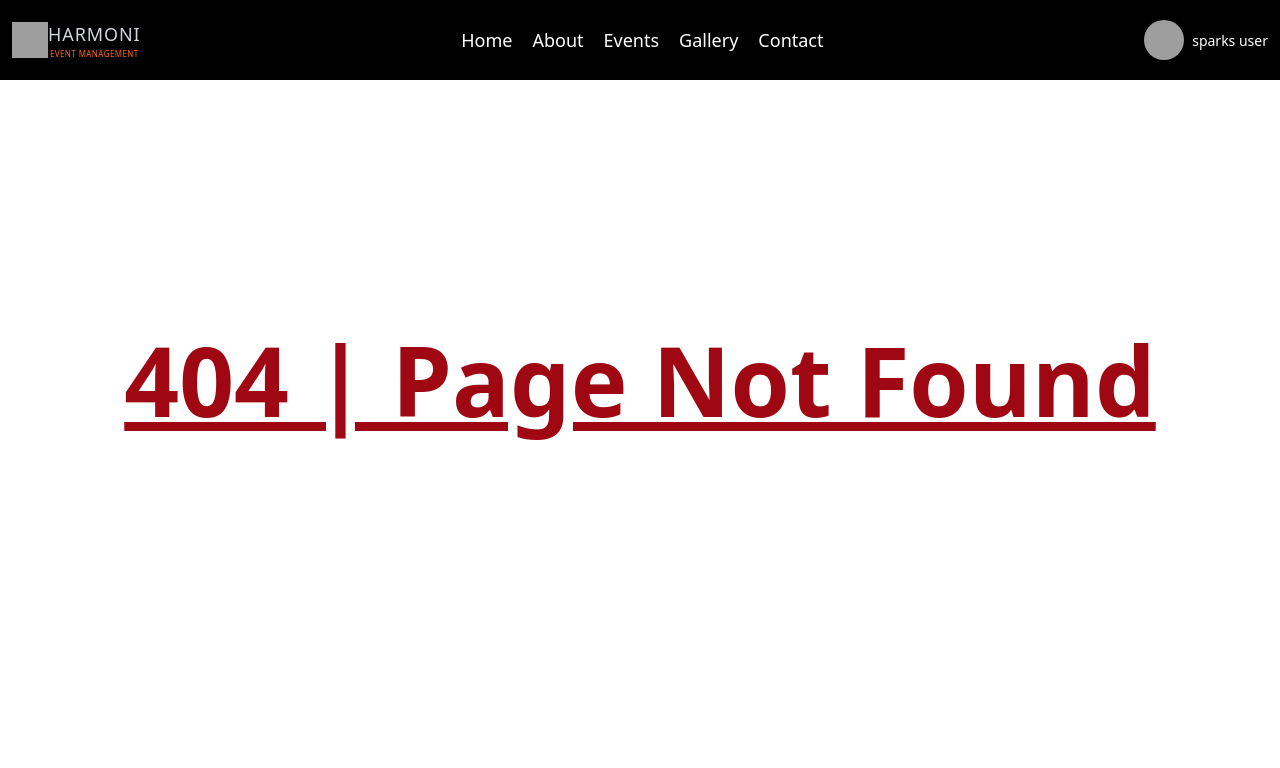
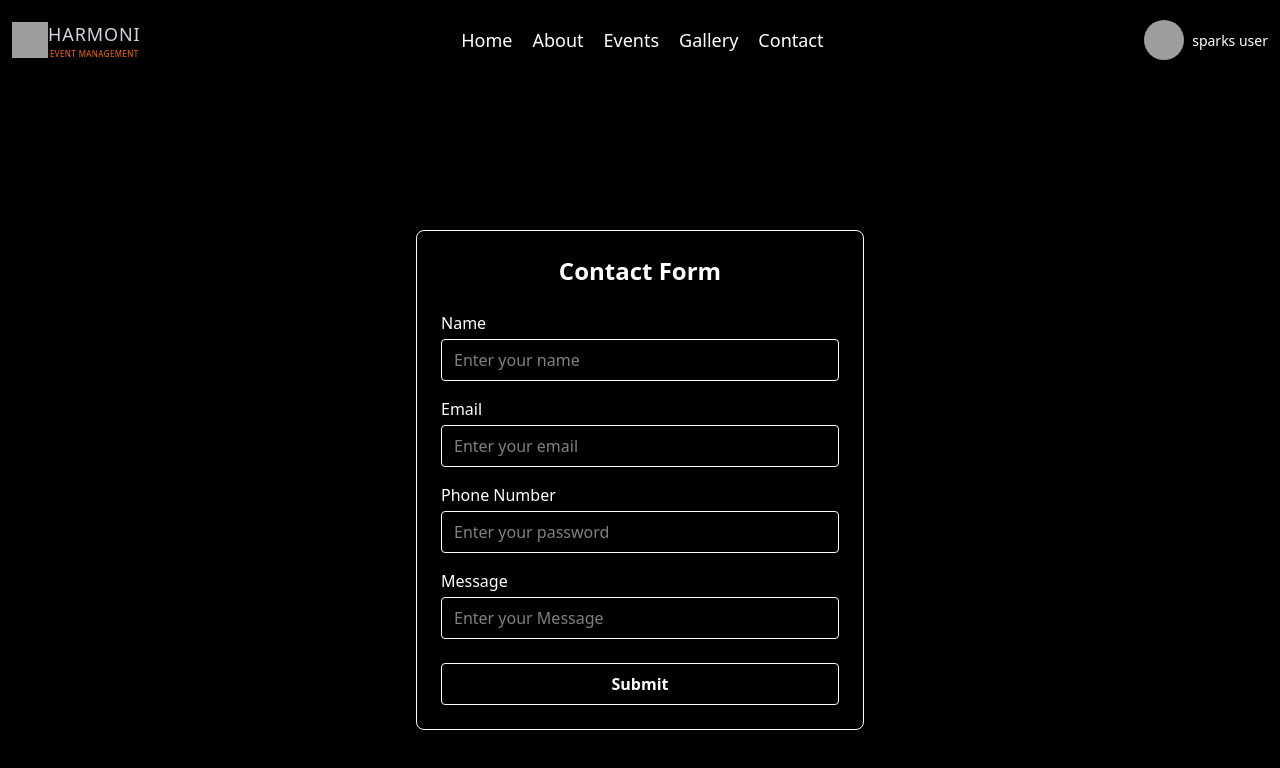
Before and after one commit to Vishal-Dev-2294/UI-PRACTICE, a React (Vite) app in the folder 02-harmoni-intern/: page /Contact in a window 1280 px wide. Before the commit this address had no page. Shown: the top 768 px of the page. Built offline with nearby package versions, Linux system fonts and the light colour scheme; grey boxes are pictures that could not be loaded.

Commit message:
Remaining from login

```diff
--- a/02-harmoni-intern/package.json
+++ b/02-harmoni-intern/package.json
@@ -10,6 +10,9 @@
     "preview": "vite preview"
   },
   "dependencies": {
+    "@fortawesome/fontawesome-svg-core": "^7.1.0",
+    "@fortawesome/free-solid-svg-icons": "^7.1.0",
+    "@fortawesome/react-fontawesome": "^3.1.1",
     "@tailwindcss/vite": "^4.1.18",
     "react": "^19.2.0",
     "react-dom": "^19.2.0",
--- a/02-harmoni-intern/src/App.jsx
+++ b/02-harmoni-intern/src/App.jsx
@@ -5,6 +5,8 @@ import About from "./Pages/About";
 import Notfound from "./Pages/Notfound";
 import Events from "./Pages/Events";
 import Event from "./Pages/Event";
+import Details from "./Pages/Details";
+import Contact from "./Pages/Contact";
 
 function App() {
   return (
@@ -15,6 +17,8 @@ function App() {
         <Route path="/About" element={<About />} />
         <Route path="/Events" element={<Events />} />
         <Route path="/Events/Event" element={<Event />} />
+        <Route path="/Details"  element={<Details />}/>
+        <Route path="/Contact" element={<Contact />}/>
         <Route path="*" element={<Notfound />} />
     </Routes>
     </>
--- a/02-harmoni-intern/src/Pages/About.jsx
+++ b/02-harmoni-intern/src/Pages/About.jsx
@@ -107,7 +107,7 @@ function About() {
         </div>
       </div>
 
-      <div className=" bg-black h-[5vh] w-full p-4 px-8">
+      <div className=" bg-black h-[5-vh] w-full p-4 px-8">
         <div className="h-full mt-10 w-full">
           <div className="grid grid-cols-3 gap-9">
             {cardContent.map((elem, idx) => {
--- /dev/null
+++ b/02-harmoni-intern/src/Pages/Contact.jsx
@@ -0,0 +1,60 @@
+const Form = () => {
+  return (
+    <div className="min-h-screen flex items-center justify-center bg-black">
+      <form className="w-full max-w-md border border-white rounded-lg p-6">
+
+        <h2 className="text-white text-2xl font-semibold mb-6 text-center">
+          Contact Form
+        </h2>
+
+        <div className="mb-4">
+          <label className="block text-white mb-1">Name</label>
+          <input
+            type="text"
+            placeholder="Enter your name"
+            className="w-full bg-black border border-white text-white px-3 py-2 outline-none rounded"
+          />
+        </div>
+
+        <div className="mb-4">
+          <label className="block text-white mb-1">Email</label>
+          <input
+            type="email"
+            placeholder="Enter your email"
+            className="w-full bg-black border border-white text-white px-3 py-2 outline-none rounded"
+          />
+        </div>
+
+        {/* Password */}
+        <div className="mb-4">
+          <label className="block text-white mb-1">Phone Number</label>
+          <input
+            type="password"
+            placeholder="Enter your password"
+            className="w-full bg-black border border-white text-white px-3 py-2 outline-none rounded"
+          />
+        </div>
+
+        <div className="mb-6">
+          <label className="block text-white mb-1">Message</label>
+          <input
+            type="Number"
+            placeholder="Enter your Message"
+            className="w-full bg-black border border-white text-white px-3 py-2 outline-none rounded"
+          />
+        </div>
+
+        {/* Button */}
+        <button
+          type="submit"
+          className="w-full border font-bold border-white text-white py-2 rounded hover:bg-white hover:text-black transition"
+        >
+          Submit
+        </button>
+
+      </form>
+    </div>
+  );
+};
+
+export default Form;
--- /dev/null
+++ b/02-harmoni-intern/src/Pages/Details.jsx
@@ -0,0 +1,71 @@
+import { FontAwesomeIcon } from "@fortawesome/react-fontawesome";
+import { faCalendar } from "@fortawesome/free-solid-svg-icons";
+import { faMapLocationDot } from "@fortawesome/free-solid-svg-icons";
+
+const Details = () => {
+  return (
+    <div className="max-w-7xl mx-auto pt-5">
+      <div className="mb-10">
+        <img
+          src="https://images.unsplash.com/photo-1625401586060-f12be3d7cc57?w=600&auto=format&fit=crop&q=60&ixlib=rb-4.1.0&ixid=M3wxMjA3fDB8MHxzZWFyY2h8Nnx8Y3JpY2tldCUyMHN0YWRpdW18ZW58MHx8MHx8fDA%3D"
+          alt="Cricket Image"
+          className="w-full object-cover h-150"
+        />
+        <div className="flex justify-between pt-5">
+          <h1 className="text-5xl font-bold tracking-tight uppercase">
+            {" "}
+            Indian Premier league
+          </h1>
+          <button className="bg-blue-900 text-lg active:scale-95 text-white font-bold rounded-md px-3 align-middle">
+            {" "}
+            Book Ticket{" "}
+          </button>
+        </div>
+        <div className="flex justify-between flex-col gap-3 pt-3">
+          <h1 className="font-extrabold"> ₹1499 </h1>
+          <h3 className="text-lg"> Indian Premier league </h3>
+          <h1 className="font-extrabold text-lg text-black">
+            {" "}
+            When and Where{" "}
+          </h1>
+        </div>
+        <div className=" flex justify-between pt-18">
+          <div className="flex gap-2">
+            <div className="text-lg flex justify-center flex-col">
+              {" "}
+              <FontAwesomeIcon icon={faCalendar} />{" "}
+            </div>
+            <div>
+              <h1 className="text-lg font-extrabold mb-2"> Date and Time </h1>
+              <h1> Start Date: 2025-03-15 </h1>
+              <h1> Start Time: 19:32 </h1>
+            </div>
+          </div>
+          <div className="flex gap-2">
+            <div className="text-lg flex justify-center flex-col">
+              {" "}
+              <FontAwesomeIcon icon={faCalendar} />{" "}
+            </div>
+            <div>
+              <h1 className="text-lg font-extrabold mb-2"> Date and Time </h1>
+              <h1> Start Date: 2024-05-09 </h1>
+              <h1> Start Time: 11:11 </h1>
+            </div>
+          </div>
+        </div>
+         <div className="flex gap-2 pt-10">
+            <div className="text-lg flex justify-center flex-col">
+              {" "}
+              <FontAwesomeIcon icon={faMapLocationDot} />
+            </div>
+            <div>
+              <h1 className="text-lg font-extrabold mb-2"> Location  </h1>
+              <h1> Motera Stadium Ahmedabad  </h1>
+            </div>
+          </div>
+      </div>
+    </div>
+  );
+};
+
+export default Details;
--- a/02-harmoni-intern/src/Pages/Event.jsx
+++ b/02-harmoni-intern/src/Pages/Event.jsx
@@ -1,6 +1,7 @@
-import React from "react";
+import { useNavigate } from "react-router-dom";
 
 const Event = () => {
+    const navigation = useNavigate();
   const matchesData = [
     {
       image:
@@ -86,7 +87,7 @@ const Event = () => {
                     </span>{" "}
                   </div>
                   <div className="flex items-center justify-center">
-                    <button className=" absolute bottom-1 active:scale-95 text-center px-3 py-2 rounded-md bg-orange-500 font-bold text-white">
+                    <button onClick={() => navigation("/Details") } className=" absolute bottom-1 active:scale-95 text-center px-3 py-2 rounded-md bg-orange-500 font-bold text-white">
                       {" "}
                       Book Ticket {"->"}
                     </button>
```
Also changed, not shown: 1 other file (tests, documents, lock files or other folders).
